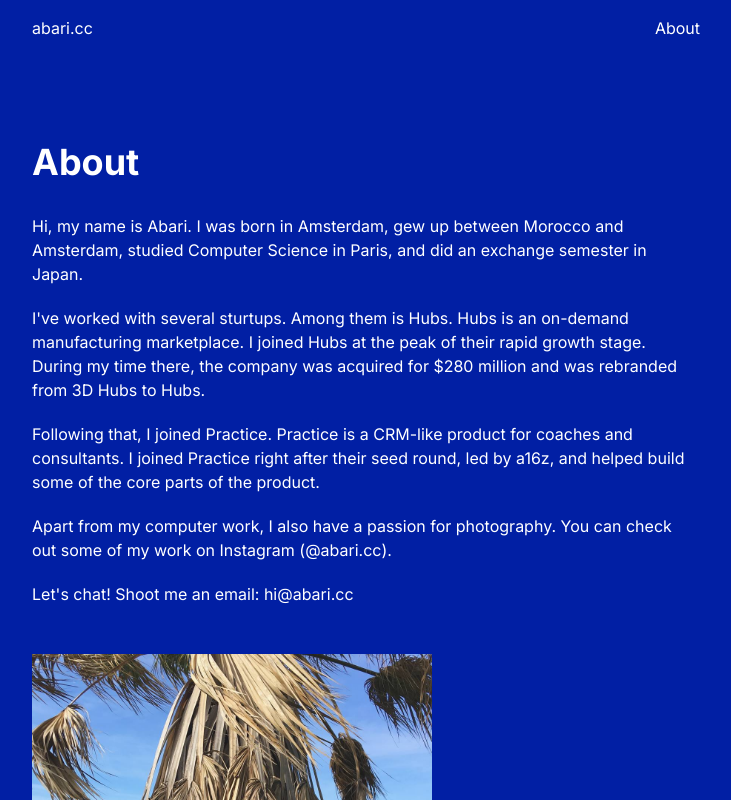
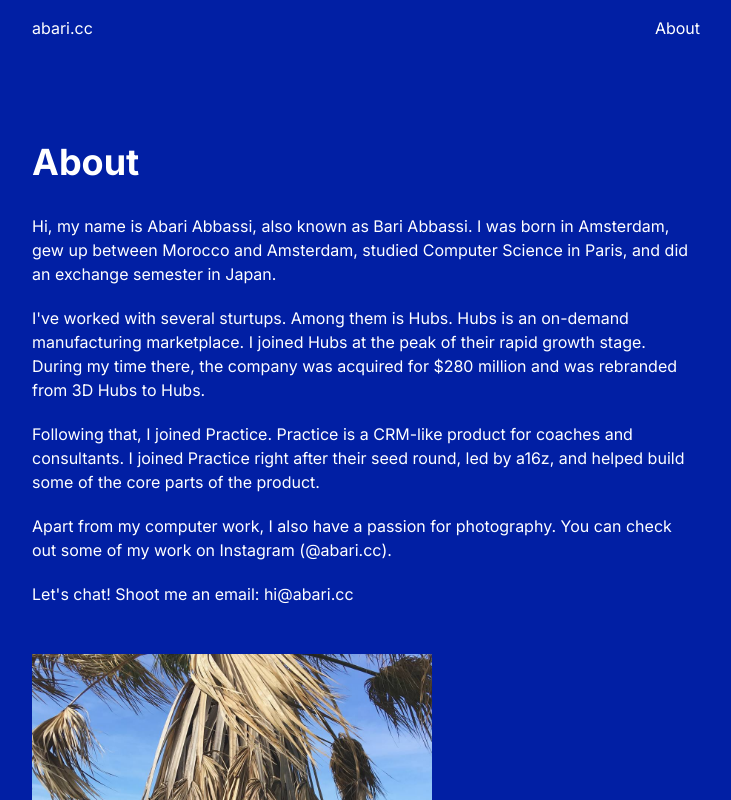
Before and after one commit to byabari/byabari, a Next.js app: page /about in a window 1280 px wide. Shown: the top 800 px of the page, without its empty margins (274-1005 px from the left). Built offline with nearby package versions, Linux system fonts and the light colour scheme.

Commit message:
update page.js

```diff
--- a/app/about/page.js
+++ b/app/about/page.js
@@ -13,9 +13,9 @@ export default function About() {
       <h1 className="text-4xl font-bold mt-24 mb-8">About</h1>
       <div className="space-y-5 mb-12">
         <div>
-          Hi, my name is Abari. I was born in Amsterdam, gew up between Morocco
-          and Amsterdam, studied Computer Science in Paris, and did an exchange
-          semester in Japan.
+          Hi, my name is Abari Abbassi, also known as Bari Abbassi. I was born
+          in Amsterdam, gew up between Morocco and Amsterdam, studied Computer
+          Science in Paris, and did an exchange semester in Japan.
         </div>
         <div>
           I've worked with several sturtups. Among them is Hubs. Hubs is an
```
